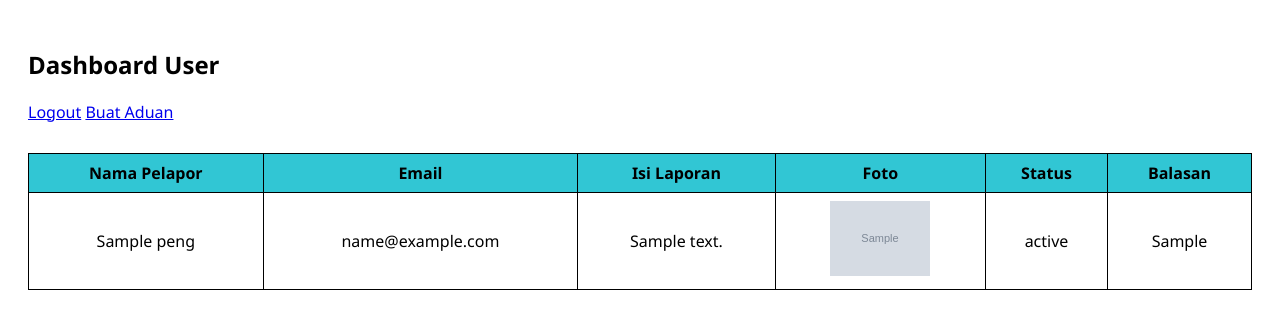
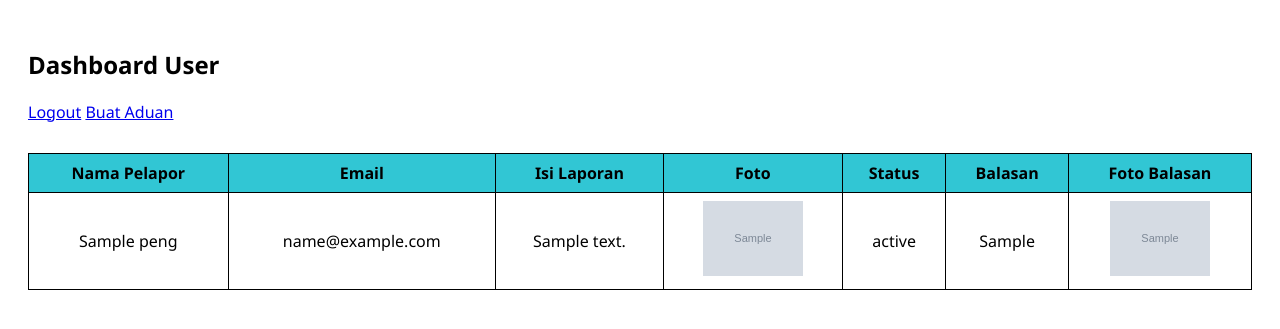
Before and after one commit to bagusmukti/Project-UAS, a PHP site: page /dashboard_user.php in a window 1280 px wide. Shown: the top 329 px of the page. Run offline with PHP 8.4, Linux system fonts and the light colour scheme; the visitor is signed in with stand-in values (Sample User, id 1); tables that the repository leaves empty or names only in its code hold one stand-in row (values such as "Sample post"); grey boxes marked "Sample" are stand-in pictures.

Commit message:
Update dashboard_user.php

```diff
--- a/pages/dashboard_user.php
+++ b/pages/dashboard_user.php
@@ -20,7 +20,7 @@ try {
     $user_id = $_SESSION['user_id'];
 
     // Query untuk mengambil data laporan
-    $query = "SELECT p.*, COALESCE(s.status, 'menunggu') AS status, pp.answ_peng
+    $query = "SELECT p.*, COALESCE(s.status, 'menunggu') AS status, pp.answ_peng, pp.answ_foto
               FROM tbl_peng p
               LEFT JOIN tbl_proses_peng pp ON p.id = pp.id_peng
               LEFT JOIN tbl_status_peng s ON pp.id_status = s.id
@@ -103,6 +103,7 @@ catch (Exception $e) {
             <th>Foto</th>
             <th>Status</th>
             <th>Balasan</th>
+            <th>Foto Balasan</th>
         </tr>
         <!-- Tampilkan data laporan -->
         <!-- Jika tidak ada laporan -->
@@ -140,6 +141,15 @@ catch (Exception $e) {
                             <p>Belum ada balasan</p>
                         <?php endif; ?>
                     </td>
+                    <td>
+                        <?php if (!empty($row['answ_foto'])): ?>
+                            <img src="../assets/uploaded_pics/<?= htmlspecialchars($row['answ_foto']) ?>"
+                                alt="Foto Balasan"
+                                loading="lazy">
+                        <?php else: ?>
+                            <p>Tidak ada foto balasan</p>
+                        <?php endif; ?>
+                    </td>
                 </tr>
             <?php endforeach ?>
         <?php endif; ?>
```
